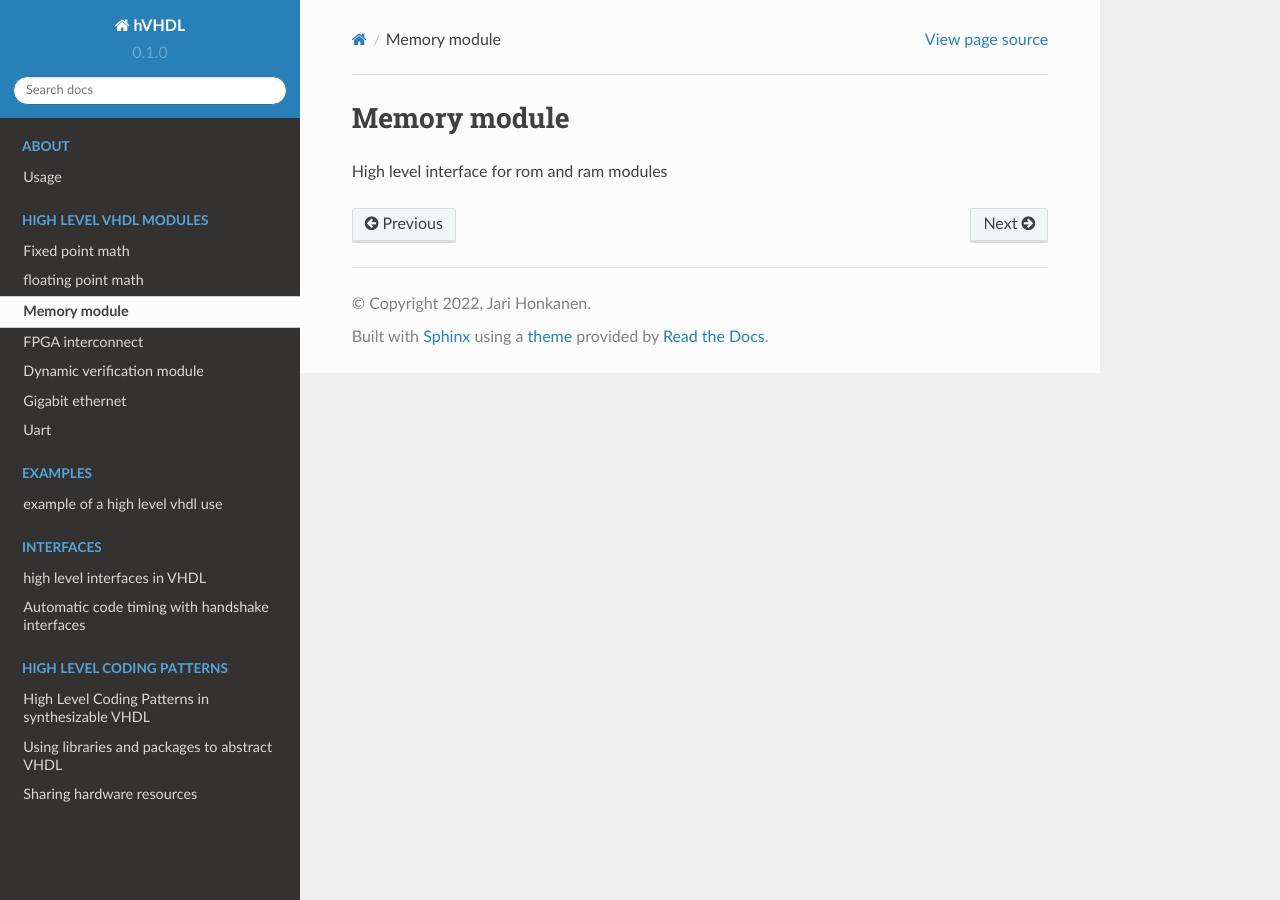
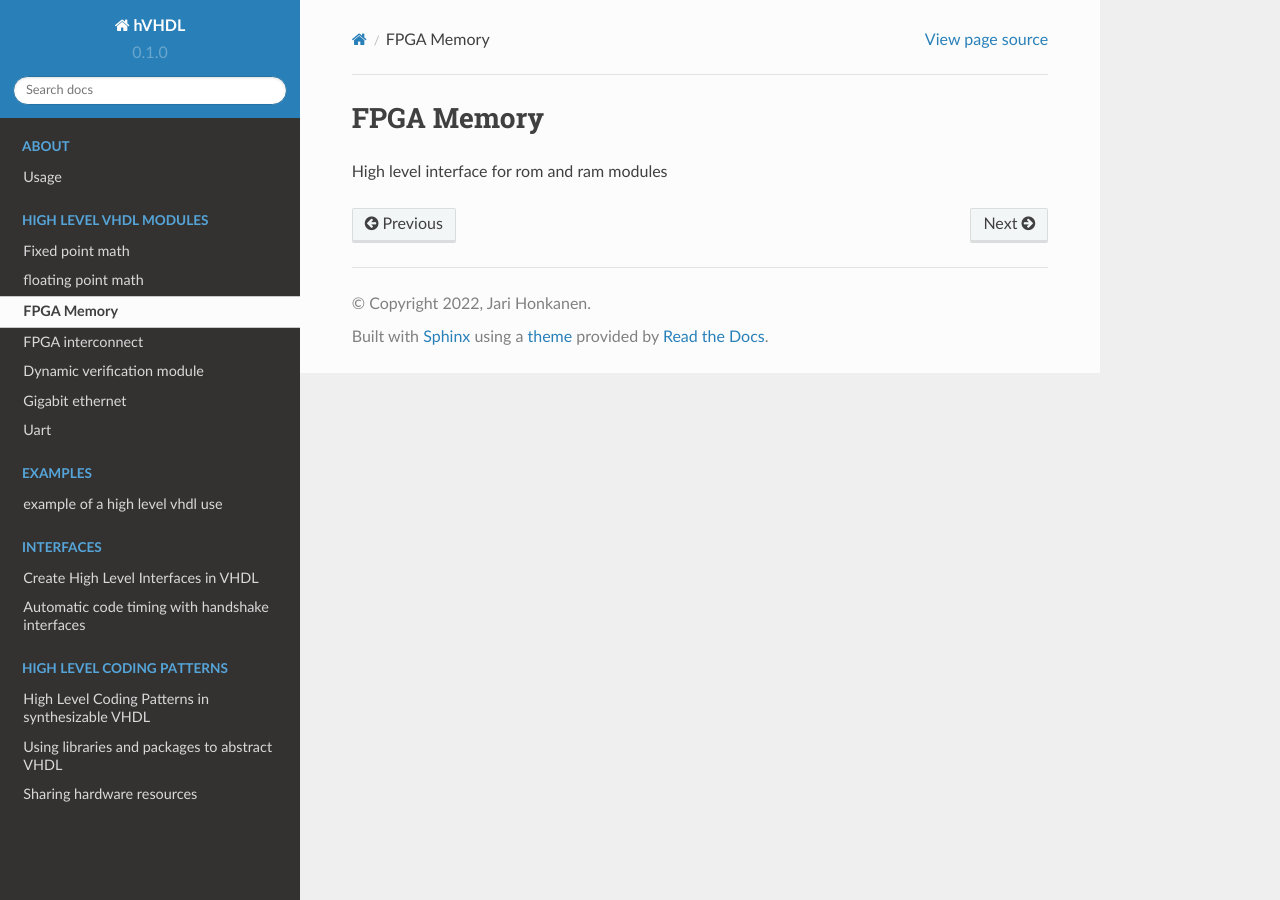
Before and after one commit to hVHDL/hVHDL, a Sphinx documentation site: the page built from docs/source/hvhdl_repositories/memory_module.rst, in a window 1280 px wide. Built offline with Sphinx 7.4.7 and the Read the Docs theme 2.0.0, drawn with Linux system fonts in a browser that asks for light colours.

```diff
--- a/docs/source/hvhdl_repositories/memory_module.rst
+++ b/docs/source/hvhdl_repositories/memory_module.rst
@@ -1,4 +1,4 @@
-Memory module
-=============
+FPGA Memory
+===========
 
 High level interface for rom and ram modules
```
Also changed, not shown: docs/source/interfaces/high_level_interfaces_in_VHDL.rst (+7 -4 lines).
